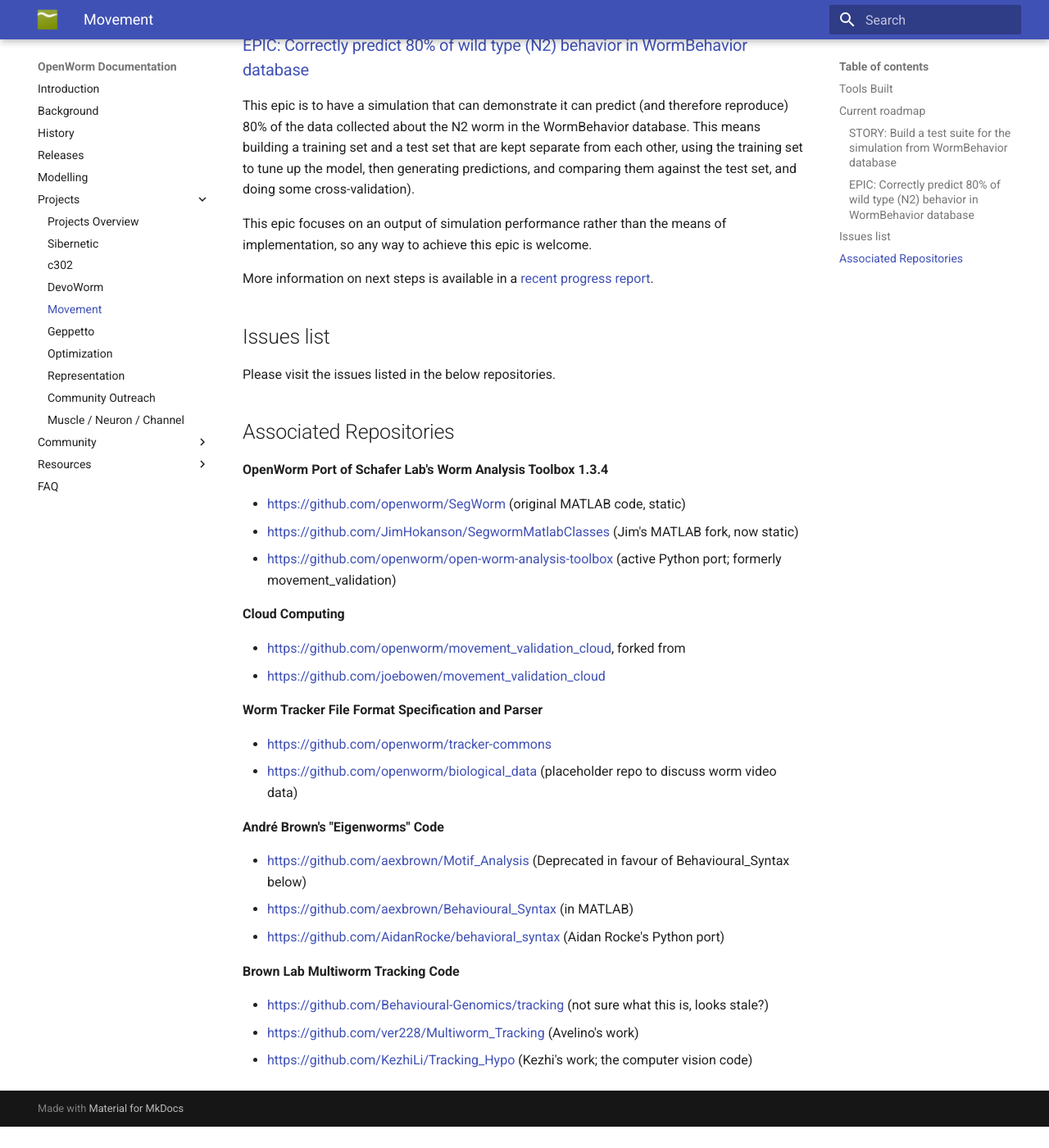
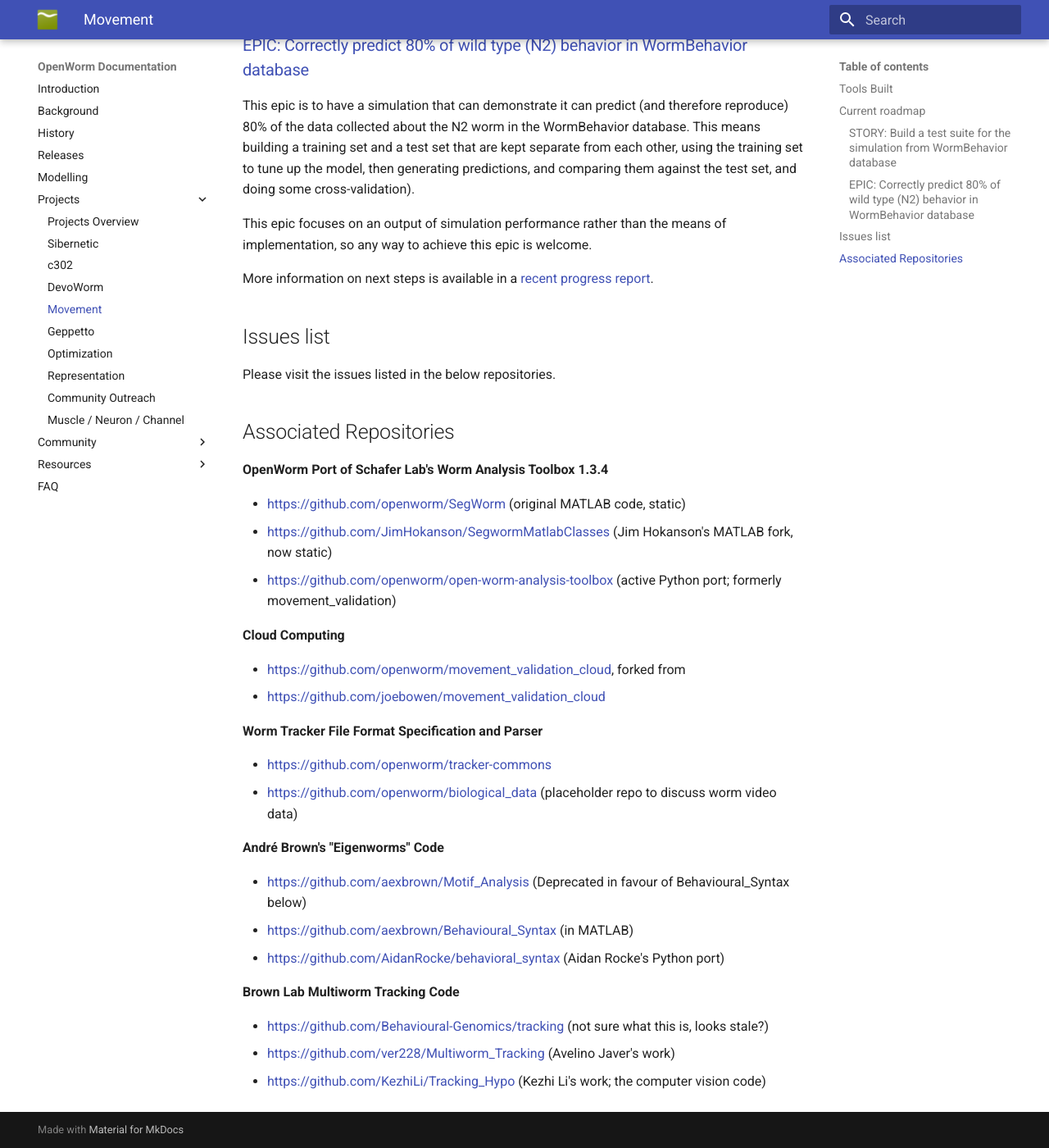
Before and after one commit to openworm/openworm_docs, an MkDocs documentation site: the page built from docs/Projects/worm-movement.md, in a window 1280 px wide and 1400 px high, scrolled down 881 px. Shown: the whole window at 82% size. Built offline with MkDocs 1.6.1 and Material for MkDocs 9.7.7, drawn with Linux system fonts in a browser that asks for light colours; before the commit the page ends 2255 px from its top, so only the background shows below that.

Commit message:
Movement: including researcher's full names

```diff
--- a/docs/Projects/worm-movement.md
+++ b/docs/Projects/worm-movement.md
@@ -44,7 +44,7 @@
 **OpenWorm Port of Schafer Lab's Worm Analysis Toolbox 1.3.4**
 
 - [https://github.com/openworm/SegWorm](https://github.com/openworm/SegWorm)  (original MATLAB code, static)
-- [https://github.com/JimHokanson/SegwormMatlabClasses](https://github.com/JimHokanson/SegwormMatlabClasses)  (Jim's MATLAB fork, now static)
+- [https://github.com/JimHokanson/SegwormMatlabClasses](https://github.com/JimHokanson/SegwormMatlabClasses)  (Jim Hokanson's MATLAB fork, now static)
 - [https://github.com/openworm/open-worm-analysis-toolbox](https://github.com/openworm/open-worm-analysis-toolbox)  (active Python port; formerly movement_validation)
 
 **Cloud Computing**
@@ -66,5 +66,5 @@
 **Brown Lab Multiworm Tracking Code**
 
 - [https://github.com/Behavioural-Genomics/tracking](https://github.com/Behavioural-Genomics/tracking) (not sure what this is, looks stale?)
-- [https://github.com/ver228/Multiworm_Tracking](https://github.com/ver228/Multiworm_Tracking) (Avelino's work)
-- [https://github.com/KezhiLi/Tracking_Hypo](https://github.com/KezhiLi/Tracking_Hypo)   (Kezhi's work; the computer vision code)
+- [https://github.com/ver228/Multiworm_Tracking](https://github.com/ver228/Multiworm_Tracking) (Avelino Javer's work)
+- [https://github.com/KezhiLi/Tracking_Hypo](https://github.com/KezhiLi/Tracking_Hypo)   (Kezhi Li's work; the computer vision code)
```
